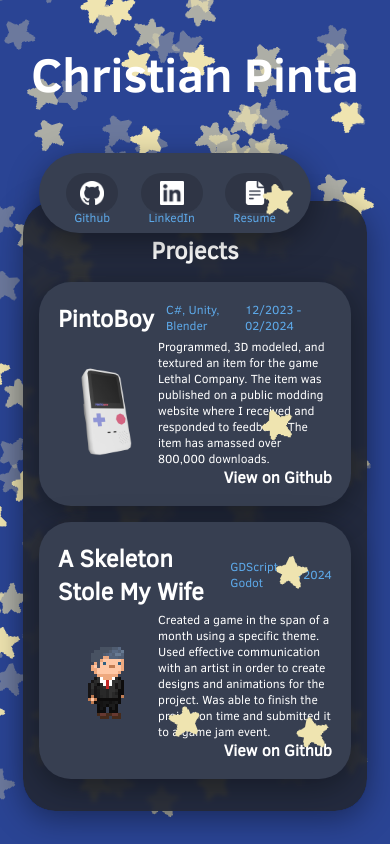
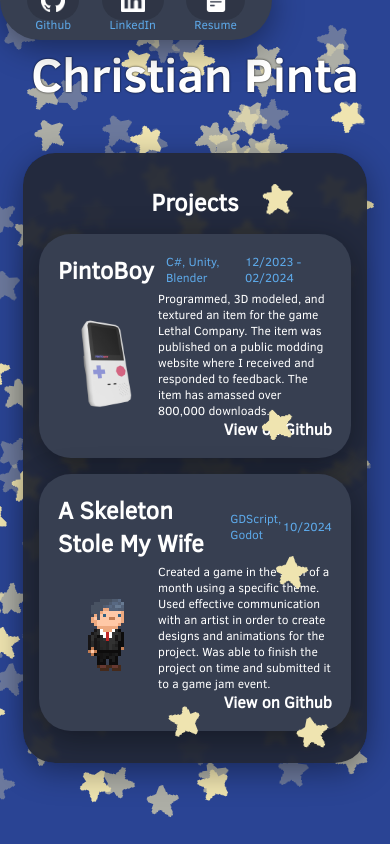
Before and after one commit to cpinta/cpinta.github.io, a React (Create React App) app: page /experience in a window 390 px wide. Built offline with nearby package versions, Linux system fonts and the light colour scheme.

Commit message:
fixed issues with mobile friendly design

```diff
--- a/src/App.css
+++ b/src/App.css
@@ -105,6 +105,7 @@
   }
   .ProjectBody{
     padding-top: 2rem !important;
+    width: var(--width-percent) !important;
   }
 
   p {
@@ -139,13 +140,8 @@
 }
 
 .TinyPromoBubblesParent{
-  height: auto;
-  margin: auto;
-  text-align: center;
-  width: var(--width-percent);
-  top: 2rem;
-  z-index: 10;
-  position: relative;
+  position: absolute;
+  top: -2.5rem;
 }
 
 .TinyPromoBubbles{
@@ -220,8 +216,7 @@
   align-content: start;
   text-align: center;
   background-color: hsl(from var(--main-dark) h s l / 0.95);
-  width: var(--width-percent);
-  max-width: var(--width-pixels);
+  width: var(--width-pixels);
   border-radius: 2rem;
   position: inherit;
   box-shadow: 0px 8px 32px rgba(0, 0, 0, 0.38);
@@ -254,7 +249,9 @@
 
 .MainBodyTitle{
   font-size: 3rem;
-  margin-bottom: 1rem;
+  margin-bottom: 3rem;
+  color: var(--header-text);
+  text-shadow: 0 0 2px #000;
 }
 
 
```
